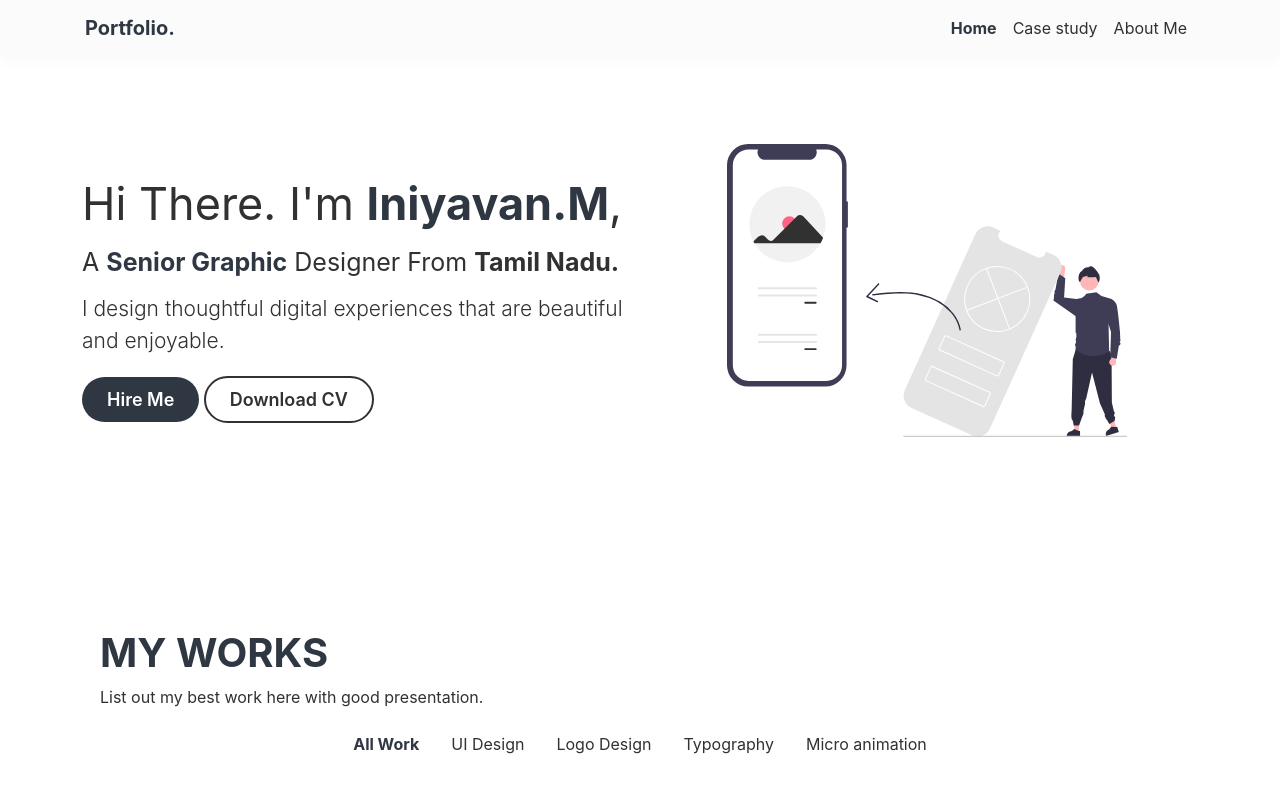
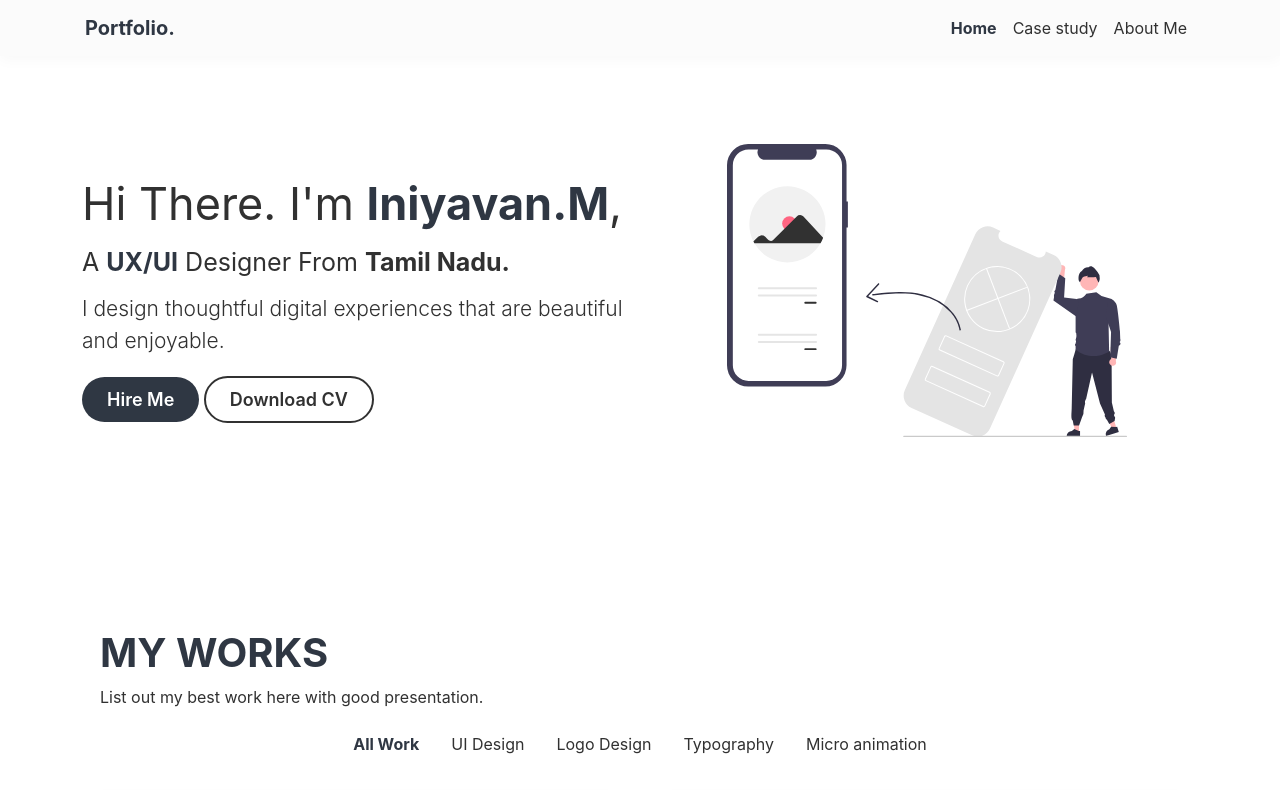
Before and after one commit to iniyavandesign/iniyavandesign.github.io, a plain HTML site: page index.html in a window 1280 px wide. Shown: the top 790 px of the page. Drawn offline with Linux system fonts and the light colour scheme; a script that the page names is missing.

Commit message:
Update name

```diff
--- a/index.html
+++ b/index.html
@@ -64,7 +64,7 @@
             </div>
             <div class="col-lg-6">
               <h1 class="lh-0 mb-2 py-1" style="font-size: 45px; font-weight: 400; color: var(--secondary-color)">Hi There. I'm <strong style="font-weight: 700; color: var(--primary-color)">Iniyavan.M</strong>,</h1>
-              <h5 class="lh-0 mb-2 py-1" style="font-size: 25px; font-weight: 400; color: var(--secondary-color)">A <strong style="font-weight: 700; color: var(--primary-color)">Senior Graphic</strong> Designer From <b>Tamil Nadu.</b></h5>
+              <h5 class="lh-0 mb-2 py-1" style="font-size: 25px; font-weight: 400; color: var(--secondary-color)">A <strong style="font-weight: 700; color: var(--primary-color)">UX/UI</strong> Designer From <b>Tamil Nadu.</b></h5>
               <p class=" lh-0 mb-2 py-1" style="font-size: 21px; font-weight: 300; color: var(--secondary-color) ">I design thoughtful digital experiences that are beautiful and enjoyable.</p>
               <div class="d-grid gap-6 py-2 px-0 justify-content-center">
                 <a type="button" class="btn btn-lg btn-sha px-4 py-2 me-3 gap-5"  href="about_us.html#hire_me" title="Currently working"  style="background-color: var(--primary-color); color:var(--main-text-color); border-radius: 100px; font-size: 18px; font-weight: 600;">Hire Me</a>
```
